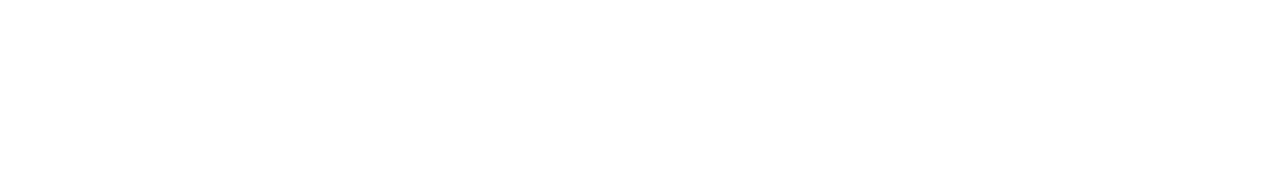
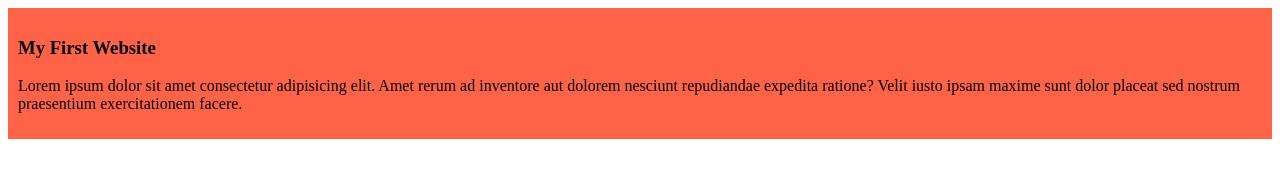
Before and after one commit to utopian7/my-first-simple-website, a plain HTML site: page index.html in a window 1280 px wide. Drawn offline with Linux system fonts and the light colour scheme.

Commit message:
added the first blog

```diff
--- a/index.html
+++ b/index.html
@@ -4,8 +4,13 @@
     <meta charset="UTF-8">
     <meta name="viewport" content="width=device-width, initial-scale=1.0">
     <title>My First Simple Website</title>
+    <link rel="stylesheet" href="styles/blog.css">
 </head>
 <body>
+    <div>
+        <h3>My First Website</h3>
+        <p>Lorem ipsum dolor sit amet consectetur adipisicing elit. Amet rerum ad inventore aut dolorem nesciunt repudiandae expedita ratione? Velit iusto ipsam maxime sunt dolor placeat sed nostrum praesentium exercitationem facere.</p>
+    </div>
 
 </body>
 </html>
--- /dev/null
+++ b/styles/blog.css
@@ -0,0 +1,4 @@
+div{
+    background-color: tomato;
+    padding: 10px;
+}
```
